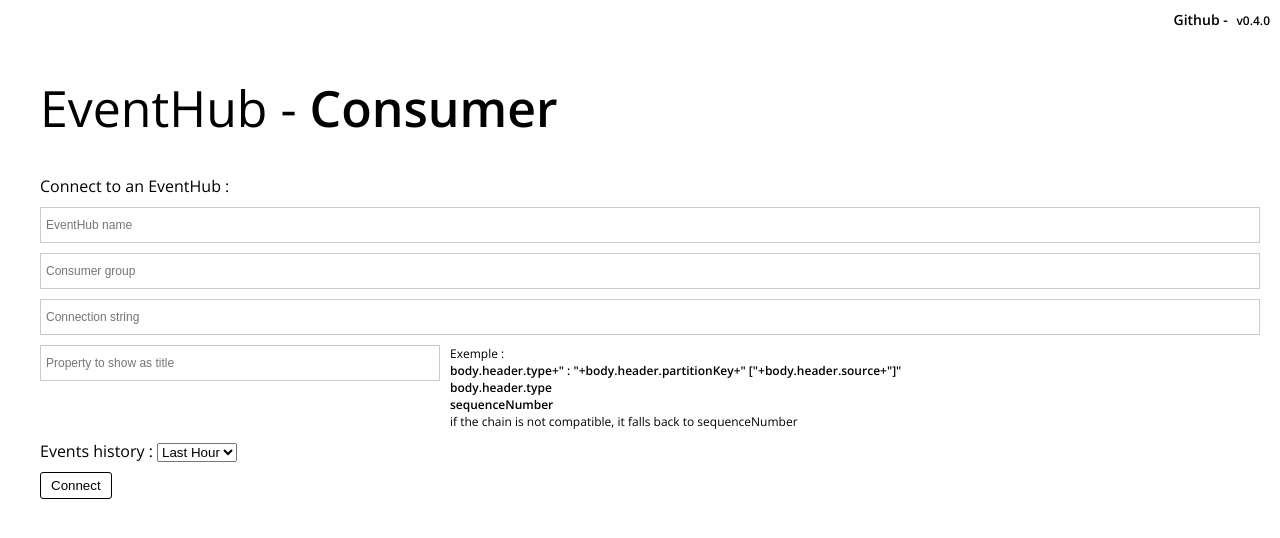
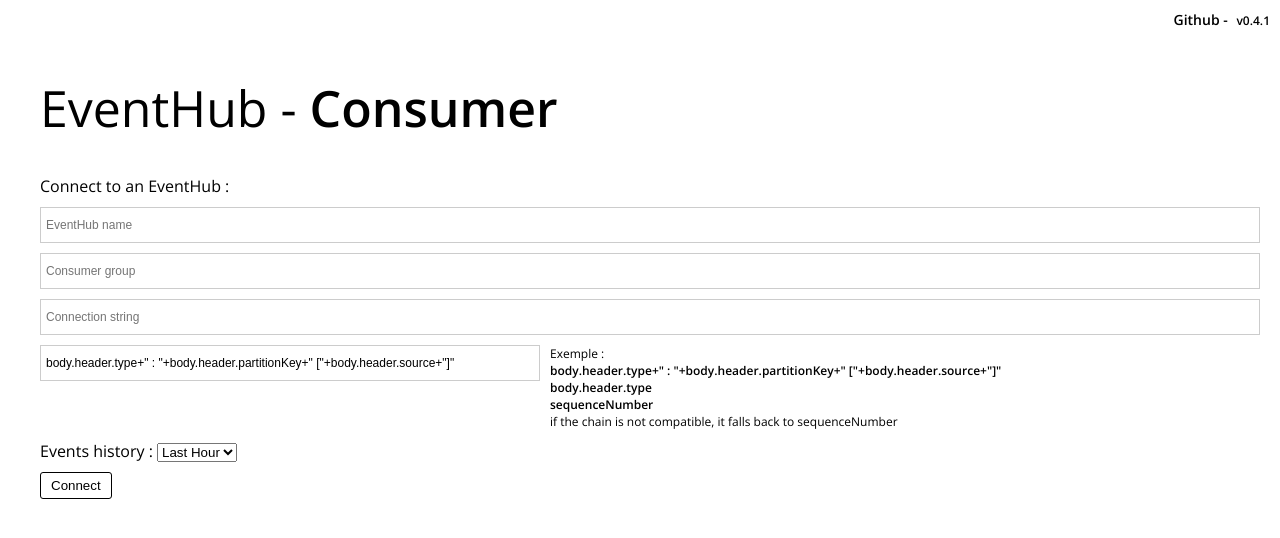
Before and after one commit to aghazani/eventhub_consume_publish, a React app: page / in a window 1280 px wide. Shown: the top 538 px of the page. Built offline with nearby package versions, Linux system fonts and the light colour scheme.

Commit message:
Fix title not displayed

```diff
--- a/package.json
+++ b/package.json
@@ -1,7 +1,7 @@
 {
   "name": "eventhub_consume_publish",
   "author": "AZGSKULL - abdelaziz.gh@gmail.com",
-  "version": "0.4.0",
+  "version": "0.4.1",
   "description": "",
   "main": "index.js",
   "scripts": {
--- a/src/components/Connect/Connect.tsx
+++ b/src/components/Connect/Connect.tsx
@@ -92,6 +92,7 @@
             <div className={style.chain}>
               <input
                 placeholder="Property to show as title"
+                value={filterState.eventTitle}
                 onChange={e => setFilter('eventTitle', e.target.value)}
               />
               <label>
--- a/src/components/Connect/style.module.css
+++ b/src/components/Connect/style.module.css
@@ -58,5 +58,5 @@
 }
 
 .chain input {
-  flex: 0 1 400px;
+  flex: 0 1 500px;
 }
```
